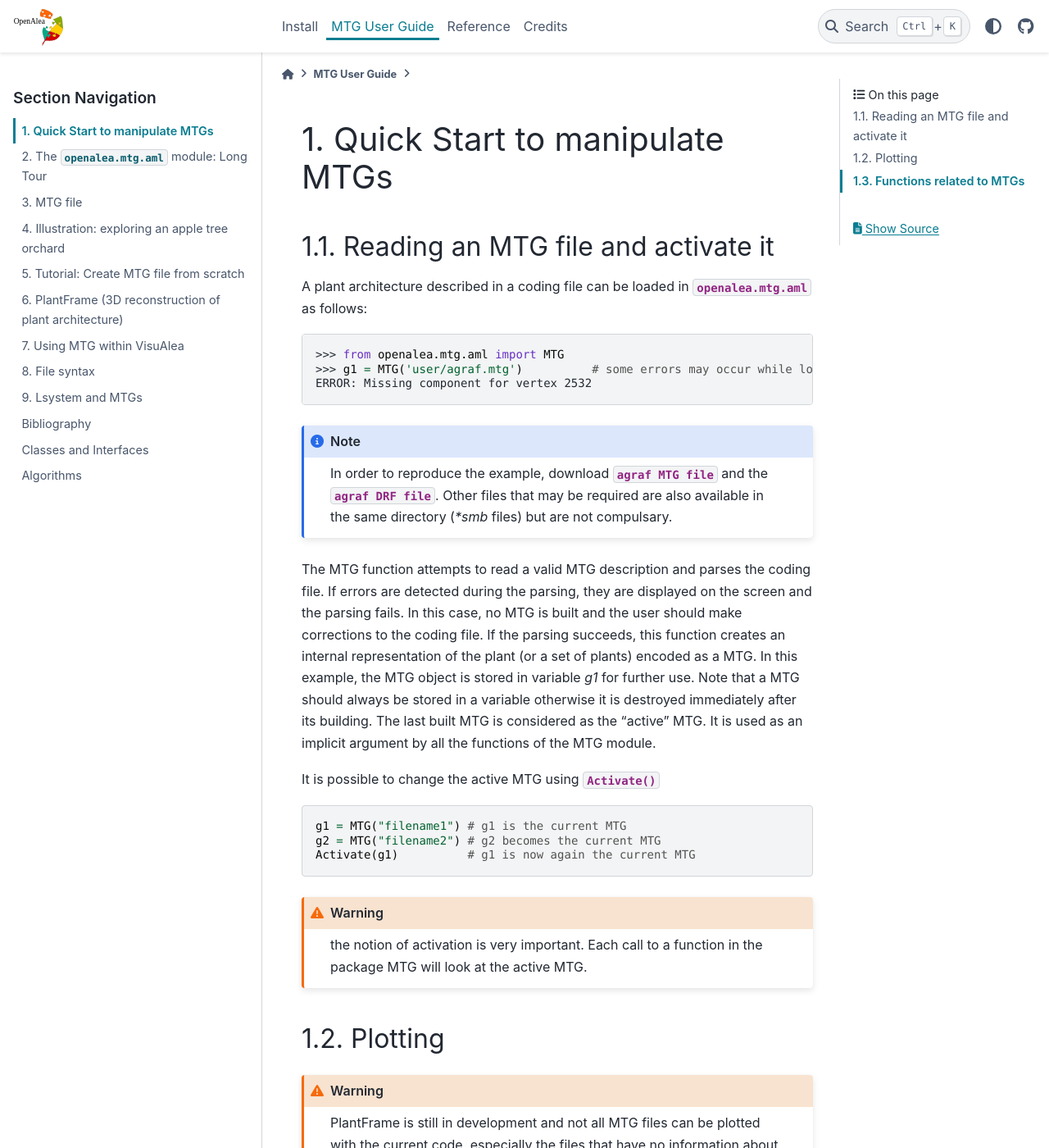
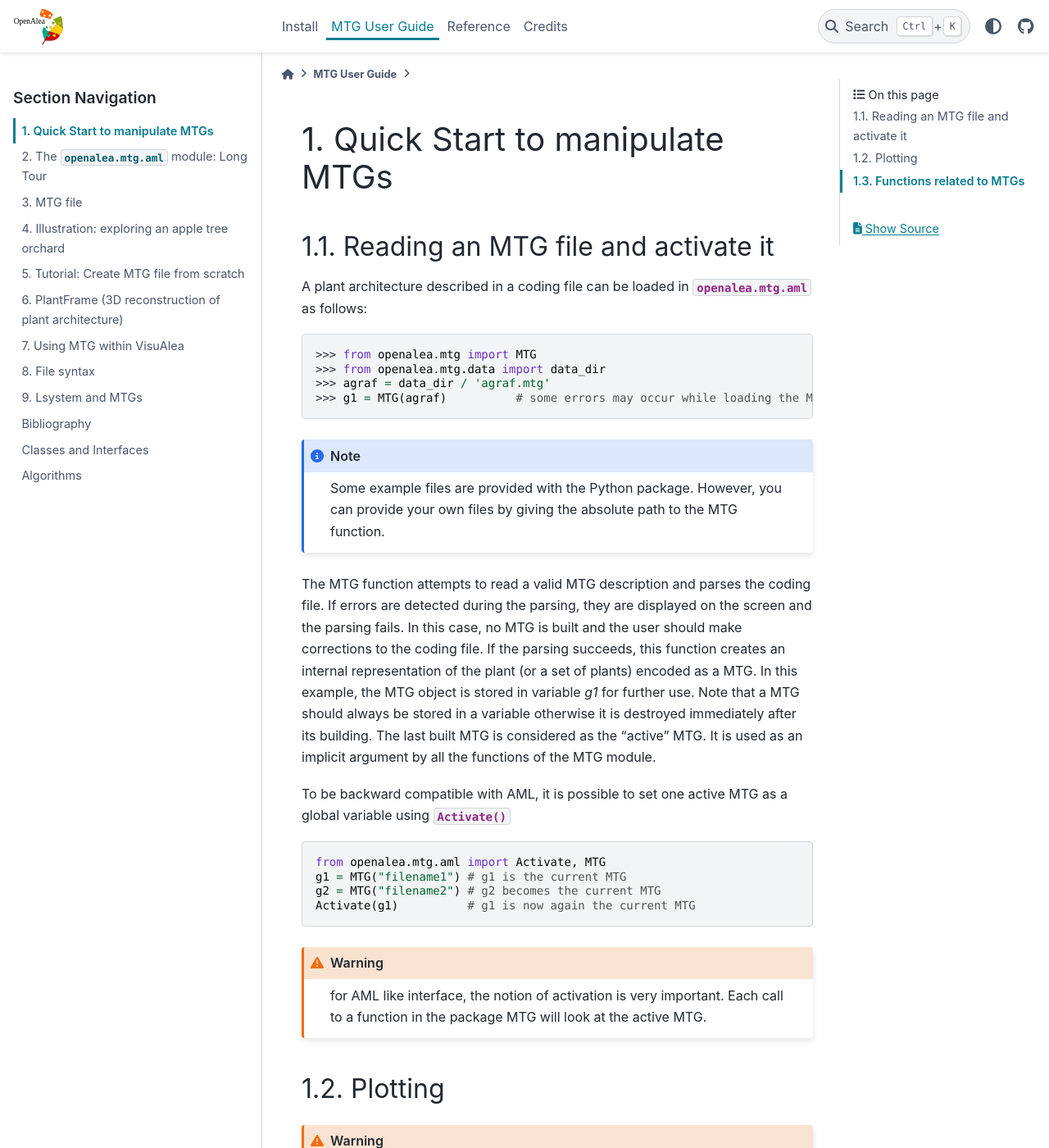
Before and after one commit to openalea/mtg, a Sphinx documentation site: the page built from doc/user/quick_start.rst, in a window 1280 px wide and 1400 px high. Shown: the whole window at 82% size. Built offline with Sphinx 7.4.7 and the PyData theme 0.15.4, drawn with Linux system fonts in a browser that asks for light colours; some of the changed text lies outside the part shown.

Commit message:
Update example in quickstart

```diff
--- a/doc/user/quick_start.rst
+++ b/doc/user/quick_start.rst
@@ -16,23 +16,25 @@ A plant architecture described in a coding file can be loaded in :mod:`openalea.
 
 .. doctest::
 
-    >>> from openalea.mtg.aml import MTG
-    >>> g1 = MTG('user/agraf.mtg')          # some errors may occur while loading the MTG
-    ERROR: Missing component for vertex 2532
+    >>> from openalea.mtg import MTG
+    >>> from openalea.mtg.data import data_dir
+    >>> agraf = data_dir / 'agraf.mtg'
+    >>> g1 = MTG(agraf)          # some errors may occur while loading the MTG
 
 
-.. note:: In order to reproduce the example, download  :download:`agraf MTG file <agraf.mtg>` and the :download:`agraf DRF file <agraf.drf>`.
-        Other files that may be required are also available in the same directory (`*smb` files) but are not compulsary.
+.. note:: Some example files are provided with the Python package.
+        However, you can provide your own files by giving the absolute path to the MTG function.
 
 The MTG function attempts to read a valid MTG description and parses the coding file. If errors are detected during the parsing, they are displayed on the screen and the parsing fails. In this case, no MTG is built and the user should make corrections to the coding file. If the parsing succeeds, this function creates an internal representation of the plant (or a set of plants) encoded as a MTG. In this example, the MTG object is stored in variable `g1` for further use. Note that a MTG should always be stored in a variable otherwise it is destroyed immediately after its building. The last built MTG is considered as the "active" MTG. It is used as an implicit argument by all the functions of the MTG module.
 
-It is possible to change the active MTG using :func:`Activate` ::
+To be backward compatible with AML, it is possible to set one active MTG as a global variable using :func:`Activate` ::
 
+    from openalea.mtg.aml import Activate, MTG
     g1 = MTG("filename1") # g1 is the current MTG
     g2 = MTG("filename2") # g2 becomes the current MTG
     Activate(g1)          # g1 is now again the current MTG
 
-.. warning:: the notion of activation is very important. Each call to a function in the package MTG will look at the active MTG.
+.. warning:: for AML like interface, the notion of activation is very important. Each call to a function in the package MTG will look at the active MTG.
 
 Plotting
 ==========
@@ -46,17 +48,18 @@ information about the MTG and DRF syntax. Note that the following code should be
 .. code-block:: python
     :linenos:
 
-    from openalea.mtg.aml import MTG
-    from openalea.mtg.dresser import dressing_data_from_file
-    from openalea.mtg.plantframe import PlantFrame, compute_axes, build_scene
-    g = MTG('agraf.mtg')
-    dressing_data = dressing_data_from_file('agraf.drf')
+    from openalea.mtg.data import data_dir
+    from openalea.mtg import MTG
+    from openalea.mtg.plantframe.plantframe import PlantFrame, compute_axes, build_scene
+    from openalea.mtg.plantframe.dresser import dressing_data_from_file
+    g = MTG(agraf)
+    dressing_data = dressing_data_from_file(data_dir/'agraf.drf')
     topdia = lambda x:  g.property('TopDia').get(x)
     pf = PlantFrame(g, TopDiameter=topdia,    DressingData = dressing_data)
     axes = compute_axes(g, 3, pf.points, pf.origin)
     diameters = pf.algo_diameter()
     scene = build_scene(pf.g, pf.origin, axes, pf.points, diameters, 10000)
-    from  vplants.plantgl.all import Viewer
+    from  openalea.plantgl.all import Viewer
     Viewer.display(scene)
 
 .. figure:: fig3_5_bis.png
@@ -73,54 +76,51 @@ Functions related to MTGs
 There exists a comprehensive set of functions related to MTGs. These functions may be directly used on the active MTG or they may be combined with each other in order to define new functions on MTGs. Here are some of them. Full details may be found elsewhere either in the tutorials (e.g., :ref:`newmtg_tutorial_mtg_aml`)  or in the :ref:`newmtg_reference` section.
 
     * **MTG constructor**.
-      We've already seen how to read a MTG file by using :func:`~openalea.mtg.aml.MTG`, which takes one mandatory argument, namely the MTG's filename.
+      We've already seen how to read a MTG file by using :func:`~openalea.mtg.mtg.MTG`, which takes one mandatory argument, namely the MTG's filename.
 
     * **Extraction of vertex sets: e.g. VtxList().**
-      Different types of lists of vertices can be extracted from a MTG through the function :func:`~openalea.mtg.aml.VtxList`. Notably, the set of functions at a given scale is obtained with the optional argument **Scale**:
+      Different types of lists of vertices can be extracted from a MTG through the function :meth:`~openalea.mtg.mtg.MTG.vertices`. Notably, the set of functions at a given scale is obtained with the optional argument **scale**:
 
       .. code-block:: python
           :linenos:
 
-          from openalea.mtg.aml import VtxList
-          VtxList()
-          vtx1 = VtxList(Scale=1) # vtx 1 returns a list e.g., [1]
-          vtx2 = VtxList(Scale=2)
-          vtx3 = VtxList(Scale=3)
+          g.vertices()
+          vtx1 = g.vertices(scale=1) # vtx 1 returns a list e.g., [1]
+          vtx2 = g.vertices(scale=2)
+          vtx3 = g.vertices(scale=3)
 
-      On line 2, we extract the vertices that have scale set to 1. The returned list contains only 1 element that have the index 1. Conversely, we could use the :func:`~openalea.mtg.aml.Scale` function to figure out what is the Scale of the vertex that have the index 1:
+      On line 2, we extract the vertices that have scale set to 1. The returned list contains only 1 element that have the index 1. Conversely, we could use the :meth:`~openalea.mtg.mtg.MTG.scale` method to figure out what is the Scale of the vertex that have the index 1:
 
       .. doctest::
 
-          >>> from openalea.mtg.aml import Scale
-          >>> Scale(1)
+          >>> g.scale(1)
           1
 
-    * **Functions returning vertex attributes: e.g. Class(vtx), Index(vtx), Feature(vtx, feature_name).**
+    * **Functions returning vertex attributes: e.g. class_name(vtx), index(vtx), property(property_name).**
       The different attributes attached to a given vertex can be retrieved by these functions. The class and the index of a vertex are respectively returned by functions :func:`~openalea.mtg.aml.Class()` and :func:`~openalea.mtg.aml.Index()`.
       The value of any other attribute may be obtained by specifying its name:
 
       .. doctest::
 
-          >>> from openalea.mtg.aml import Feature, Class, Index
-          >>> vtxList = VtxList(Scale=2)  # get a list of vertices according to a scale
+          >>> vtxList = g.vertices(scale=2)  # get a list of vertices according to a scale
           >>> v1 = vtxList[0]             # look at the first vertex
           >>> # Feature(vertex_id, name)
-          >>> Feature(v1, "XX")
+          >>> g.property("XX")[v1]
           0.0
-          >>> Class(v1)
+          >>> g.class_name(v1)
           'U'
-          >>> Index(v1)
+          >>> g.index(v1)
           94
 
       Returns the attribute "XX" (if any) of a vertex v1. These functions return scalar (INTEGER, STRING, REAL), i.e. elementary types different from VTX.
 
-    * **Functions for moving in MTGs: e.g. Father(vtx), Complex(vtx), Successor(vtx), Predecessor(vtx).**
+    * **Functions for moving in MTGs: e.g. parent(vtx), complex(vtx), Successor(vtx), Predecessor(vtx).**
       Some functions take a VTX as an argument and return a VTX. These functions allow topological moves in the MTG, i.e. they allow to select new vertices with topological reference to given vertices. See :func:`~openalea.mtg.aml.Father`, :func:`~openalea.mtg.aml.Predecessor`  , :func:`~openalea.mtg.aml.Successor`, and :func:`~openalea.mtg.aml.Complex`
 
         .. doctest::
 
           >>> from openalea.mtg.aml import Father, Successor, Predecessor
-          >>> Father(v1)
+          >>> g.parent(v1) # Equivalent of the old aml function Father(v1)
           >>> Predecessor(v1)
 
         .. note::  The predecessor is a special case of Father; predecessor function is
@@ -128,11 +128,12 @@ There exists a comprehensive set of functions related to MTGs. These functions m
            (at the same scale) of the argument
 
 
-    * **Functions for creating collections of vertices: e.g. Sons(vtx), Components(vtx), Axix(vtx).**
+    * **Functions for creating collections of vertices: e.g. children(vtx), components(vtx), algo.axis(vtx).**
       These functions return sets of vertices associated with a certain vertex. Components() returns all the vertices that compose at the scale immediately superior a given vertex. Axis() returns the ordered set of vertices which compose the axis which the argument belongs to.
 
     * **Functions for creating graphical representations of MTGs: PlantFrame(), Plot(), DressingData**
       PlantFrame() enables the user to compute 3D-geometrical representations of MTGs.
+      It now use the openalea.plantgl package.
 
 The above functions can be combined together using the Python language to extract from plant databases various types of information.
 
```
